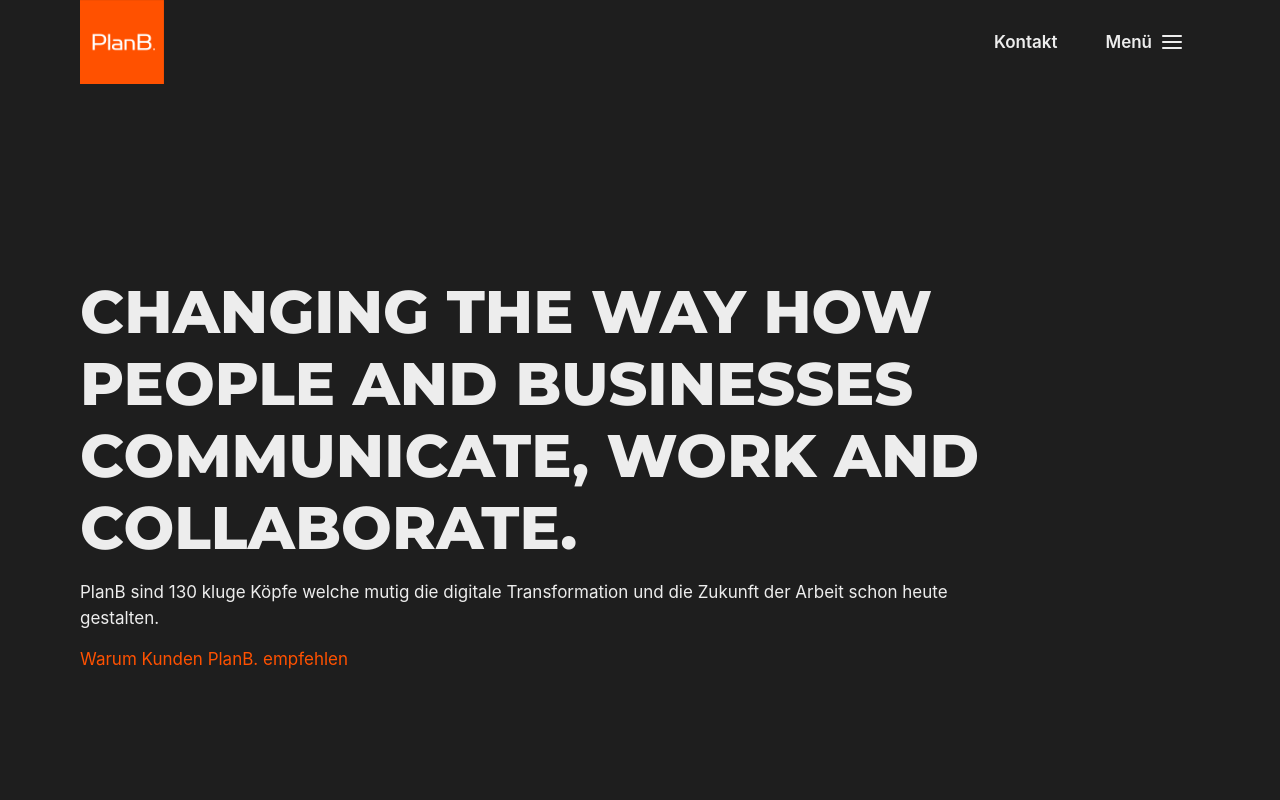
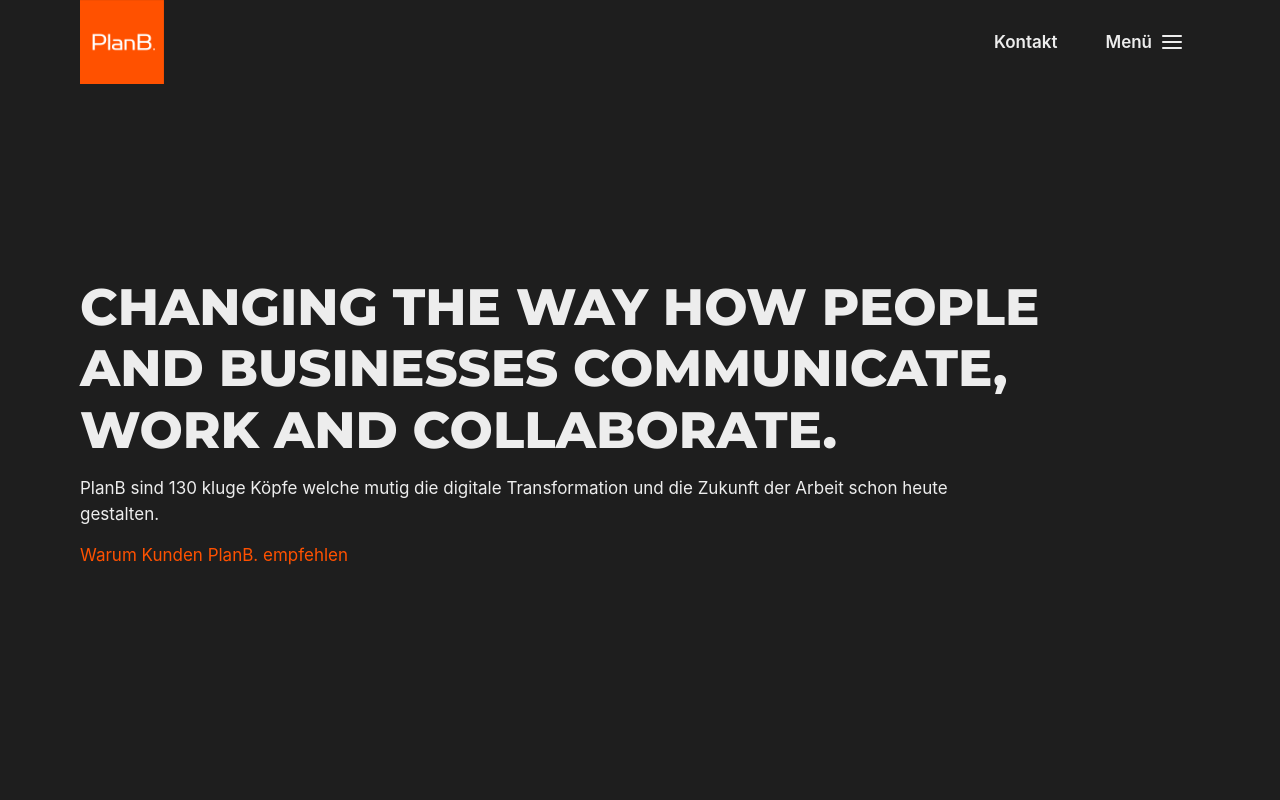
Before and after one commit to philippreiner/planb-nextjs, a Next.js app: page / in a window 1280 px wide. Shown: the top 800 px of the page. Built offline with nearby package versions, Linux system fonts and the light colour scheme.

Commit message:
larger index font size

```diff
--- a/pages/index.js
+++ b/pages/index.js
@@ -39,7 +39,7 @@ export default function Home({ allPostsData }) {
             <Heading
               as="h1"
               pb={[2, 4]}
-              fontSize={["xl", "4xl",null,"6xl"]}
+              fontSize={["xl", "4xl","3vw","4vw"]}
               textTransform="uppercase"
               maxW={[null, null, null,"90%"]}
             >
@@ -60,7 +60,7 @@ export default function Home({ allPostsData }) {
       <Container maxW="42em">
       <Box pt="4">
         <DevNote>
-        Liste an Themen/Schwerpunkten wie AI/Teams/IOT... <br/>
+        Liste an Themen/Schwerpunkten wie AI/Teams/IOT/UX... <br/>
         <NextLink href="/topics" passHref>
               <Link color="primary">Schwerpunkte</Link>
         </NextLink>
```
